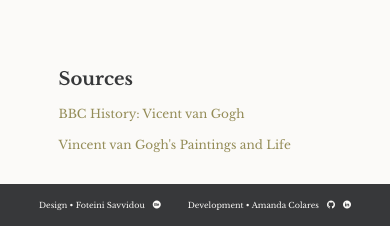
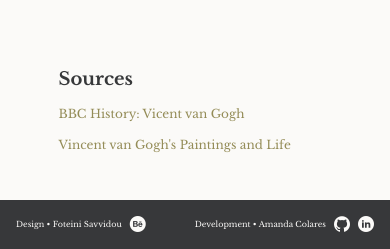
Before and after one commit to colaresAmanda/tribute-page__freecodecamp, a plain HTML site: page index.html in a window 390 px wide. Shown: the part 3166-3415 px from the top of the page. Before the commit the page ends 3392 px from the top, so only its background shows below. Drawn offline with nearby package versions, Linux system fonts and the light colour scheme; files whose address does not match are found by name.

Commit message:
mobile ok

```diff
--- a/index.css
+++ b/index.css
@@ -151,7 +151,7 @@ header ul li a:hover{
 
 /*=======Sources==========*/
 #sources{
-    padding: 10% 15% 2rem 15%;
+    padding: 10% 15% 3rem 15%;
     background-color: var(--color_1);
 }
 #sources p{
@@ -177,12 +177,12 @@ footer{
 
     display: flex;
     justify-content: space-between;
-    padding: 1rem 10% 1rem 10%;
+    padding: 1rem 1rem 1rem 1rem;
 }
 
 footer i{
     color: var(--color_1);
-    font-size: .75 rem;
+    font-size: 1rem;
     padding-left: .5rem;
 }
 footer i:hover{
@@ -191,7 +191,6 @@ footer i:hover{
 
 footer #design-credits,
 footer #development-credits{
-
     display: flex;
     justify-content: center;
     align-items: center;
```
